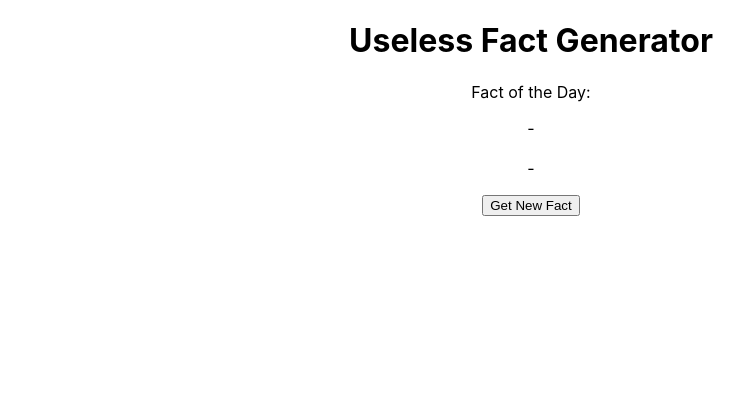
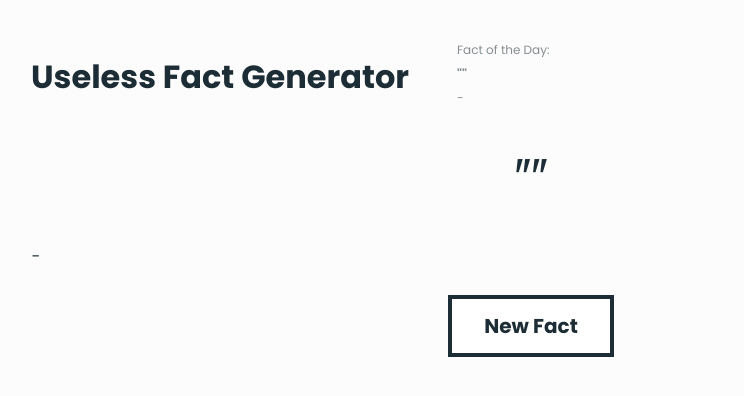
Before and after one commit to marwaismail99/Useless-Fact-Generator, a React (Create React App) app: page / in a window 1280 px wide. Shown: the top 396 px of the page, without its empty margins (109-853 px from the left). Built offline with nearby package versions, Linux system fonts and the light colour scheme; no server answers.

Commit message:
Styling started

```diff
--- a/src/components/App/App.css
+++ b/src/components/App/App.css
@@ -1,38 +1,25 @@
+/* Font Imports */
+@import url("https://fonts.googleapis.com/css2?family=Merriweather:ital,wght@0,400;0,700;1,700&family=Poppins:ital,wght@0,400;0,700;1,400&display=swap");
+:root {
+  --serif-font: "Merriweather", serif;
+
+  --sans-serif-font: "Poppins", sans-serif;
+  --background-color: #fcfcfc;
+  --text-color: #1d2d35;
+  --faded-text: #878e92;
+}
+
+body {
+  background-color: var(--background-color);
+}
+
 .App {
   text-align: center;
+  margin-right: auto;
+  margin-left: auto;
+  max-width: 1000px;
+  padding-right: 5px;
+  padding-left: 5px;
+  font-family: var(--sans-serif-font);
+  color: var(--text-color);
 }
-
-.App-logo {
-  height: 40vmin;
-  pointer-events: none;
-}
-
-@media (prefers-reduced-motion: no-preference) {
-  .App-logo {
-    animation: App-logo-spin infinite 20s linear;
-  }
-}
-
-.App-header {
-  background-color: #282c34;
-  min-height: 100vh;
-  display: flex;
-  flex-direction: column;
-  align-items: center;
-  justify-content: center;
-  font-size: calc(10px + 2vmin);
-  color: white;
-}
-
-.App-link {
-  color: #61dafb;
-}
-
-@keyframes App-logo-spin {
-  from {
-    transform: rotate(0deg);
-  }
-  to {
-    transform: rotate(360deg);
-  }
-}
--- /dev/null
+++ b/src/components/Button/Button.css
@@ -0,0 +1,16 @@
+.new-fact-button button {
+  font-family: var(--sans-serif-font);
+  font-size: 1.25rem;
+  background-color: #ffffff;
+  color: var(--text-color);
+  border: 4px solid var(--text-color);
+  padding: 0.75rem 2rem 0.75rem 2rem;
+  font-weight: 800;
+  transition: 0.15s all;
+}
+
+.new-fact-button button:hover {
+  background-color: var(--text-color);
+  color: #ffffff;
+  cursor: pointer;
+}
--- a/src/components/Button/index.js
+++ b/src/components/Button/index.js
@@ -1,9 +1,16 @@
+import "./Button.css";
 import React from "react";
 
 function Button({ handleClick }) {
   return (
-    <div>
-      <button onClick={()=>{handleClick()}}>Get New Fact</button>
+    <div className="new-fact-button">
+      <button
+        onClick={() => {
+          handleClick();
+        }}
+      >
+        New Fact
+      </button>
     </div>
   );
 }
--- /dev/null
+++ b/src/components/Fact/Fact.css
@@ -0,0 +1,28 @@
+.fact {
+  line-height: 3rem;
+}
+
+.fact h2 {
+  font-family: var(--serif-font);
+  font-weight: 800;
+  font-size: 2.25rem;
+  padding-bottom: 0;
+}
+
+.fact h2::before {
+  content: '"';
+}
+
+.fact h2::after {
+  content: '"';
+}
+
+.fact p {
+  font-family: var(--serif-font);
+  padding-top: 0;
+  text-align: left;
+}
+
+.fact p a {
+  color: var(--faded-text);
+}
--- a/src/components/Fact/index.js
+++ b/src/components/Fact/index.js
@@ -1,10 +1,13 @@
+import "./Fact.css";
 import React from "react";
 
-function Fact({fact}) {
+function Fact({ fact }) {
   return (
-    <div>
+    <div className="fact">
       <h2>{fact.text}</h2>
-      <p>-<a href={fact.source_url}>{fact.source}</a></p>
+      <p>
+        -<a href={fact.source_url}>{fact.source}</a>
+      </p>
     </div>
   );
 }
--- /dev/null
+++ b/src/components/Header/Header.css
@@ -0,0 +1,33 @@
+h1 {
+  font-weight: 800;
+}
+
+.header {
+  display: flex;
+  gap: 3rem;
+  margin-top: 2rem;
+}
+
+.header-fotd p {
+  text-align: left;
+  line-height: 1;
+  color: var(--faded-text);
+  font-size: 0.75rem;
+}
+
+.fotd-fact {
+  font-weight: 800;
+}
+
+.fotd-fact::before {
+  content: '"';
+}
+
+.fotd-fact::after {
+  content: '"';
+}
+
+.header-fotd a {
+  color: var(--faded-text);
+  font-size: 0.5rem;
+}
--- a/src/components/Header/index.js
+++ b/src/components/Header/index.js
@@ -1,14 +1,19 @@
+import "./Header.css";
 import React from "react";
 
 function Header({ factOTD }) {
   return (
-    <div>
-      <h1>Useless Fact Generator</h1>
-      <p>Fact of the Day:</p>
-      <p>{factOTD.text}</p>
-      <p>
-        -<a href={factOTD.source_url}>{factOTD.source}</a>
-      </p>
+    <div className="header">
+      <div>
+        <h1>Useless Fact Generator</h1>
+      </div>
+      <div className="header-fotd">
+        <p className="fotd">Fact of the Day:</p>
+        <p className="fotd-fact">{factOTD.text}</p>
+        <p>
+          -<a href={factOTD.source_url}>{factOTD.source}</a>
+        </p>
+      </div>
     </div>
   );
 }
```
